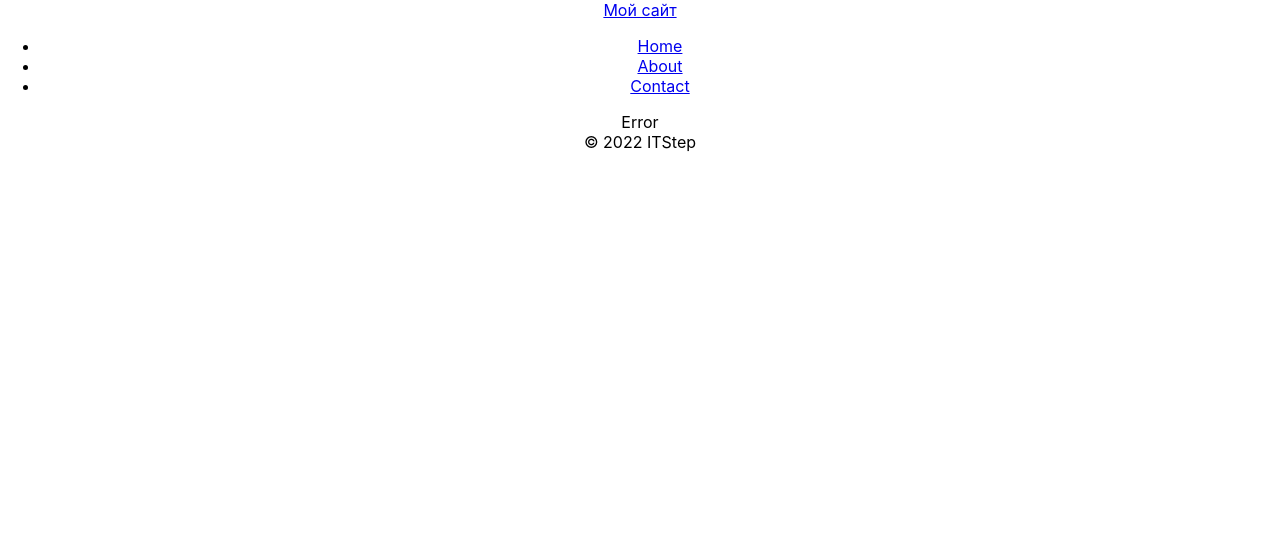
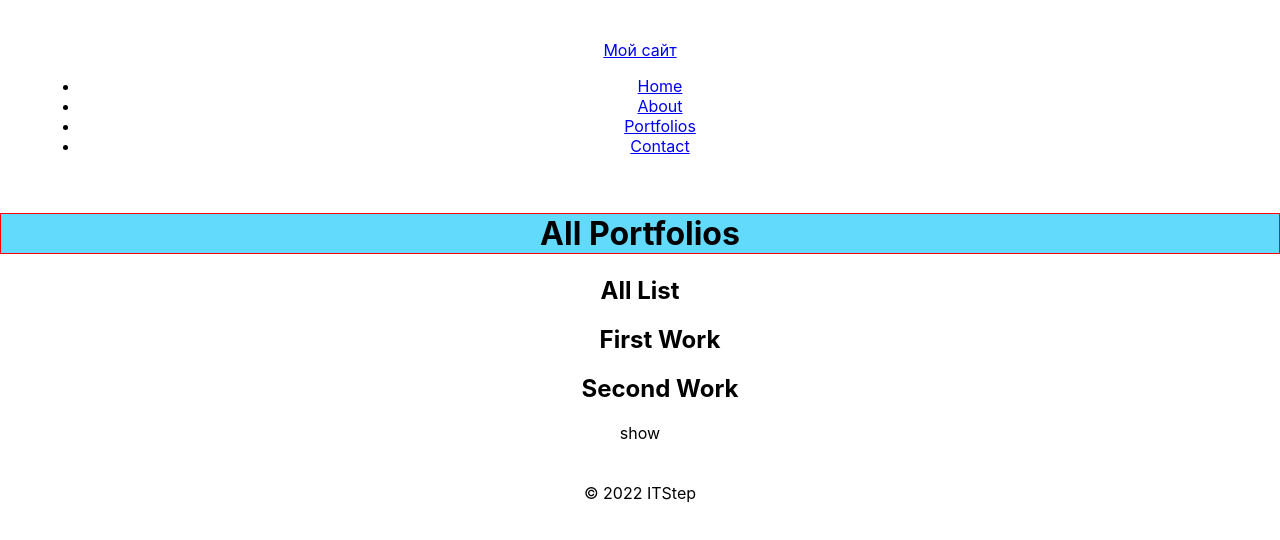
Before and after one commit to ninydev/pv021_mk_node, a React (Create React App) app in the folder 07_jsFrameworks/my-react/: page /portfolios in a window 1280 px wide. Shown: the top 540 px of the page. Built offline with nearby package versions, Linux system fonts and the light colour scheme.

Commit message:
Portfolio

```diff
--- a/07_jsFrameworks/my-react/src/App.js
+++ b/07_jsFrameworks/my-react/src/App.js
@@ -1,4 +1,4 @@
-import './App.css';
+import './assets/css/app.css';
 import Header from "./layouts/Header";
 import Footer from "./layouts/Footer";
 
@@ -8,6 +8,7 @@
 
 import { Routes, Route, BrowserRouter } from "react-router-dom";
 import PageError404 from "./pages/Error404";
+import PagePortfolios from "./pages/Portfolios";
 
 
 function App() {
@@ -19,6 +20,7 @@
                     <Route path="/" element={<PageHome />} />
                     <Route path="about" element={<PageAbout />} />
                     <Route path="contact" element={<PageContact />} />
+                    <Route path="portfolios" element={<PagePortfolios />} />
                     <Route path="*" element={<PageError404 />} />
                 </Routes>
             <Footer/>
--- a/07_jsFrameworks/my-react/src/App.css
+++ b/07_jsFrameworks/my-react/src/assets/css/app.css
@@ -1,3 +1,6 @@
+footer {padding: 20px; margin: 20px;}
+header {padding: 20px; margin: 20px;}
+
 .App {
   text-align: center;
 }
--- /dev/null
+++ b/07_jsFrameworks/my-react/src/assets/css/pages/about.css
@@ -0,0 +1 @@
+h1{background: #61dafb}
--- /dev/null
+++ b/07_jsFrameworks/my-react/src/assets/css/pages/contact.css
@@ -0,0 +1 @@
+h1 {border: 1px solid red}
--- /dev/null
+++ b/07_jsFrameworks/my-react/src/components/portfolio/list/PortfolioListCreateItem.js
@@ -0,0 +1,48 @@
+import React from "react";
+import {isVisible} from "@testing-library/user-event/dist/utils";
+
+
+export default class PortfolioListCreateItem extends React.Component {
+
+    constructor(props) {
+        super(props);
+        this.state = {
+            isVisible: false,
+            portfolio: {}
+        }
+
+        this.changeVisible = this.changeVisible.bind(this)
+        this.onSave = this.onSave.bind(this)
+        this.onInputChange = this.onInputChange.bind(this)
+    }
+
+    changeVisible(){
+        const state = this.state
+        state.isVisible = !state.isVisible
+        this.setState(state)
+    }
+
+    onSave(){
+
+    }
+
+    onInputChange(ev){
+        const state = this.state
+        const name = ev.target.name
+        state.portfolio[name] = ev.target.value
+        this.setState (state)
+    }
+
+    render() {
+        if(!this.state.isVisible) return (
+            <div onClick={this.changeVisible}> show </div>
+        )
+        return (
+            <div>
+                <input type="text" name="name" onChange={this.onInputChange}/>
+                <input type="button" value="save" onClick={this.onSave}/>
+                <div onClick={this.changeVisible}> hide </div>
+            </div>
+        )
+    }
+}
--- /dev/null
+++ b/07_jsFrameworks/my-react/src/components/portfolio/list/PortfolioListItem.js
@@ -0,0 +1,12 @@
+import React from "react";
+
+
+export default class PortfolioListItem extends React.Component {
+    render() {
+        return (
+            <div>
+                <h2> {this.props.portfolio.name} </h2>
+            </div>
+        )
+    }
+}
--- /dev/null
+++ b/07_jsFrameworks/my-react/src/components/portfolio/list/PortfoliosList.js
@@ -0,0 +1,53 @@
+import React from "react";
+import PortfolioListItem from "./PortfolioListItem";
+import PortfolioListCreateItem from "./PortfolioListCreateItem";
+
+
+export default class PortfoliosList extends React.Component {
+
+    constructor(props) {
+        super(props);
+        this.state = {
+            portfolios: [
+                {id: "1", name: "First Work"},
+                {id: "2", name: "Second Work"}
+            ],
+            isLoad: true, // Показывает - произошла ли загрузка
+            error: null // Сохраняет ошибку при загрузке
+        }
+    }
+
+    render() {
+        if(this.state.error) return this.renderError() // если ошибка
+        if(!this.state.isLoad) return this.renderLoading() // если прелоадер
+        return (
+            <div>
+                <h2> All List </h2>
+                <ul>
+                    {this.state.portfolios.map(p=> {
+                        return <PortfolioListItem portfolio={p} key={'portfolioListItem_' + p.id} />
+                    })}
+                </ul>
+                <PortfolioListCreateItem/>
+            </div>
+        )
+    }
+
+    /**
+     * Если загрузка данных еще не выполнена
+     */
+    renderLoading(){
+        return (
+            <div> loading </div>
+        )
+    }
+
+    /**
+     * Если в процессе произошла ошибка
+     */
+    renderError(){
+        return (
+            <div> Error {this.state.error}</div>
+        )
+    }
+}
--- a/07_jsFrameworks/my-react/src/layouts/MenuMain.js
+++ b/07_jsFrameworks/my-react/src/layouts/MenuMain.js
@@ -1,5 +1,5 @@
 import React from "react";
-import {Link, Routes} from "react-router-dom";
+import {Link} from "react-router-dom";
 
 export default class MenuMain extends React.Component {
     render() {
@@ -9,6 +9,7 @@
 
                 <li><Link to="/">Home</Link></li>
                 <li><Link to="/about">About</Link></li>
+                <li><Link to="/portfolios">Portfolios</Link></li>
                 <li><Link to="/contact">Contact</Link></li>
 
             </ul>
--- a/07_jsFrameworks/my-react/src/pages/About.js
+++ b/07_jsFrameworks/my-react/src/pages/About.js
@@ -1,12 +1,11 @@
 import React from "react";
-import MenuMain from "../layouts/MenuMain";
+import '../assets/css/pages/about.css'
 
 export default class PageAbout extends React.Component {
     render() {
         return (
             <div>
-
-             About </div>
+             <h1>About</h1> </div>
         )
     }
 }
--- a/07_jsFrameworks/my-react/src/pages/Contact.js
+++ b/07_jsFrameworks/my-react/src/pages/Contact.js
@@ -1,12 +1,12 @@
 import React from "react";
-import MenuMain from "../layouts/MenuMain";
+import '../assets/css/pages/contact.css'
 
 export default class PageContact extends React.Component {
     render() {
         return (
             <div>
 
-                Contact </div>
+                <h1>Contact</h1> </div>
         )
     }
 }
--- /dev/null
+++ b/07_jsFrameworks/my-react/src/pages/Portfolios.js
@@ -0,0 +1,14 @@
+import React from "react";
+import '../assets/css/pages/about.css'
+import PortfoliosList from "../components/portfolio/list/PortfoliosList";
+
+export default class PagePortfolios extends React.Component {
+    render() {
+        return (
+            <div>
+             <h1>All Portfolios</h1>
+                <PortfoliosList></PortfoliosList>
+            </div>
+        )
+    }
+}
```
Also changed, not shown: 07_jsFrameworks/my-react/src/assets/img/logo.svg (renamed from 07_jsFrameworks/my-react/src/logo.svg).
